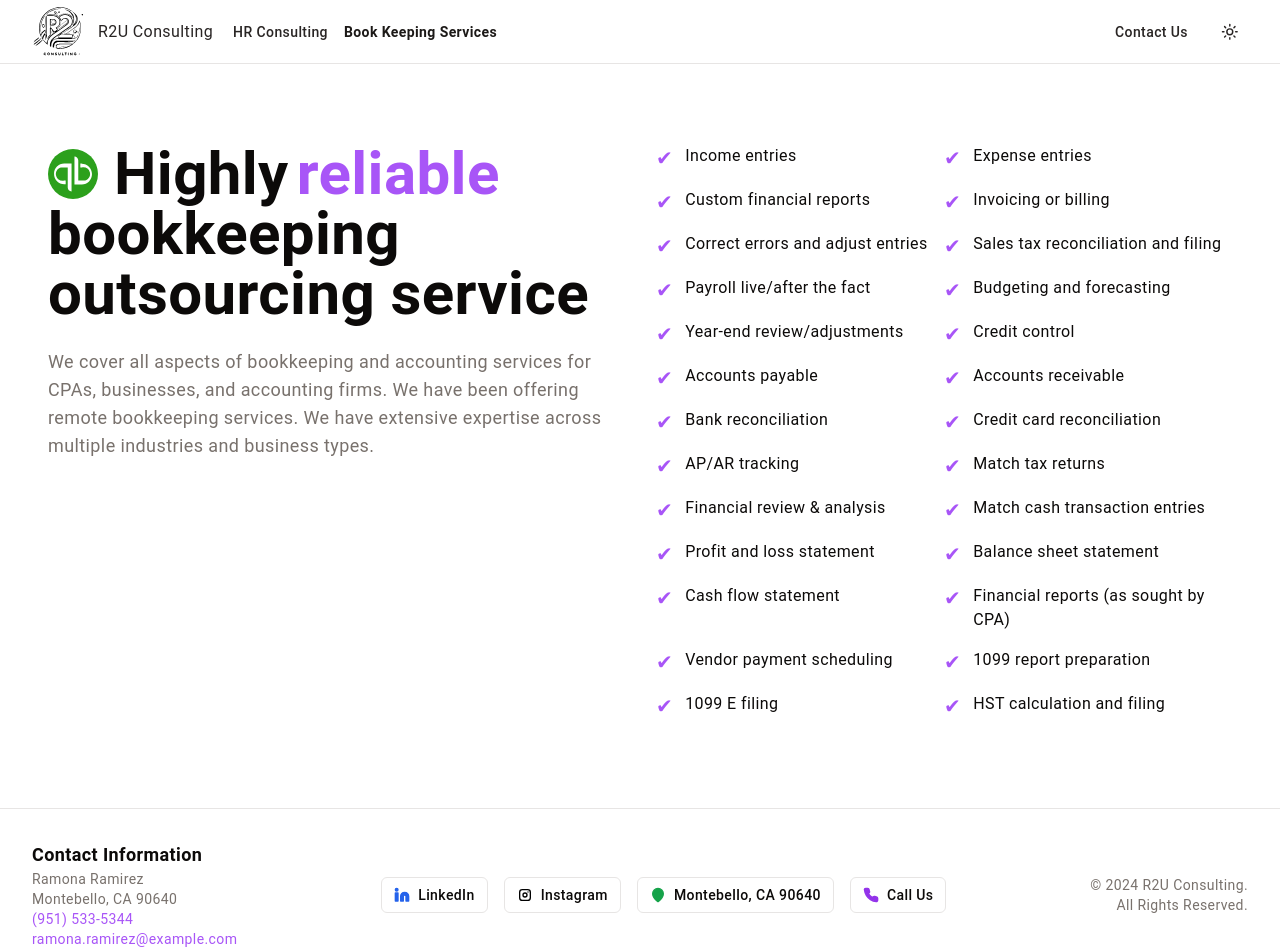
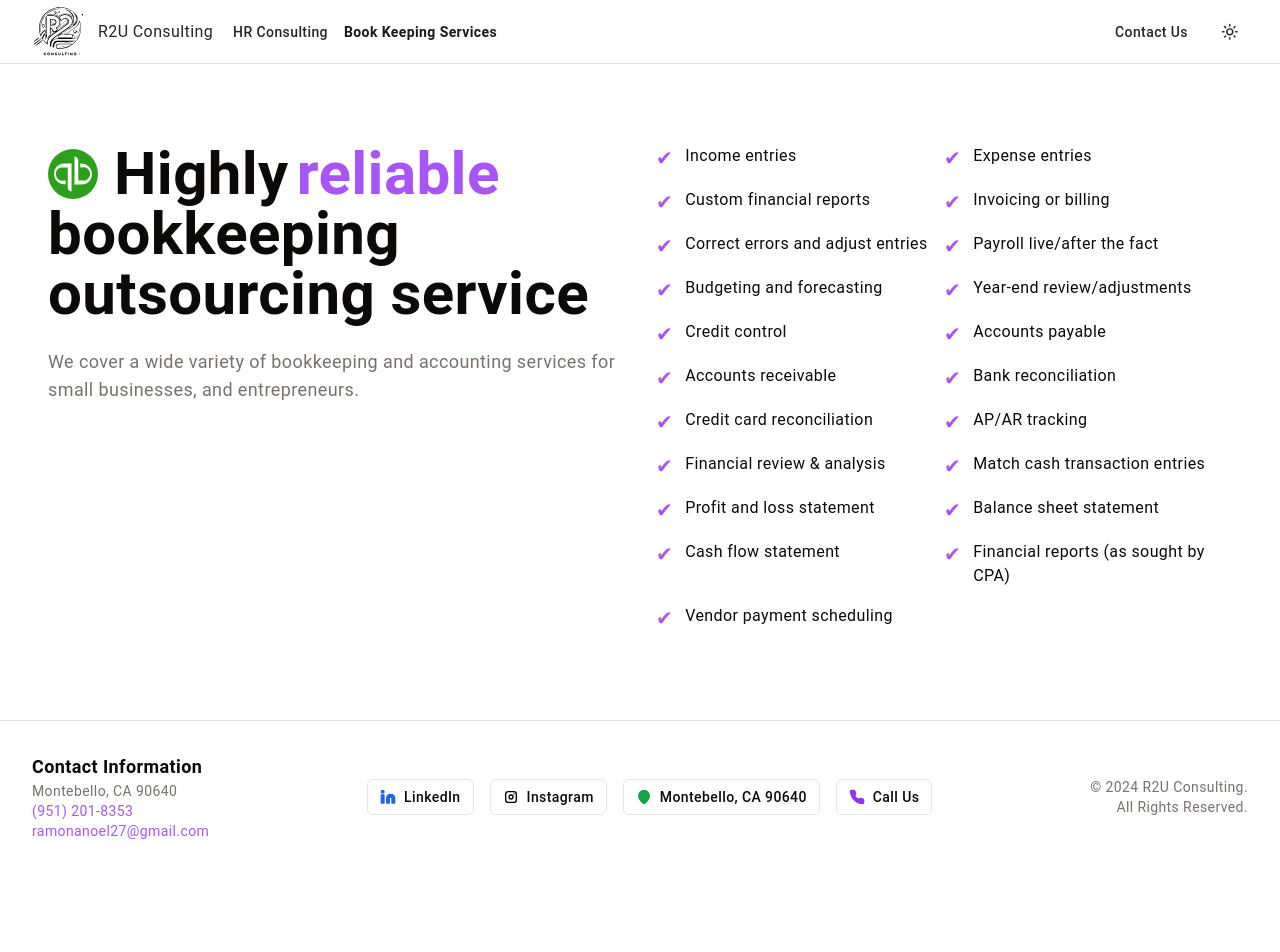
Before and after one commit to iisael9/R2U, a Next.js app: page /Bookkeeping in a window 1280 px wide. Shown: the top 952 px of the page. After the commit the page ends 873 px from the top, so only its background shows below. Built offline with nearby package versions, Linux system fonts and the light colour scheme.

Commit message:
Changes Requested In Meeteing

```diff
--- a/app/Bookkeeping/page.tsx
+++ b/app/Bookkeeping/page.tsx
@@ -13,7 +13,7 @@ const items: Item[] = [
   { title: "Custom financial reports", description: "Generate customized financial reports tailored to your needs." },
   { title: "Invoicing or billing", description: "Create and manage invoices or bills efficiently." },
   { title: "Correct errors and adjust entries", description: "Fix errors and make adjustments to financial entries." },
-  { title: "Sales tax reconciliation and filing", description: "Reconcile and file sales tax accurately." },
+  // { title: "Sales tax reconciliation and filing", description: "Reconcile and file sales tax accurately." },
   { title: "Payroll live/after the fact", description: "Process payroll in real-time or retrospectively." },
   { title: "Budgeting and forecasting", description: "Develop accurate budgets and financial forecasts." },
   { title: "Year-end review/adjustments", description: "Conduct year-end reviews and make necessary adjustments." },
@@ -23,7 +23,7 @@ const items: Item[] = [
   { title: "Bank reconciliation", description: "Reconcile bank statements with financial records." },
   { title: "Credit card reconciliation", description: "Match credit card transactions with records." },
   { title: "AP/AR tracking", description: "Track accounts payable and accounts receivable effectively." },
-  { title: "Match tax returns", description: "Ensure accurate matching of tax returns." },
+  // { title: "Match tax returns", description: "Ensure accurate matching of tax returns." },
   { title: "Financial review & analysis", description: "Perform in-depth reviews and analyses of financial data." },
   { title: "Match cash transaction entries", description: "Reconcile and match all cash transactions." },
   { title: "Profit and loss statement", description: "Prepare accurate profit and loss statements." },
@@ -31,9 +31,9 @@ const items: Item[] = [
   { title: "Cash flow statement", description: "Track and monitor cash flow across your business." },
   { title: "Financial reports (as sought by CPA)", description: "Prepare financial reports required by CPAs." },
   { title: "Vendor payment scheduling", description: "Schedule and manage vendor payments." },
-  { title: "1099 report preparation", description: "Prepare 1099 reports accurately and on time." },
-  { title: "1099 E filing", description: "File 1099 forms electronically with ease." },
-  { title: "HST calculation and filing", description: "Accurately calculate and file HST." },
+  // { title: "1099 report preparation", description: "Prepare 1099 reports accurately and on time." },
+  // { title: "1099 E filing", description: "File 1099 forms electronically with ease." },
+  // { title: "HST calculation and filing", description: "Accurately calculate and file HST." },
 ];
 
 export default function ServicesPage() {
@@ -70,8 +70,7 @@ export default function ServicesPage() {
       </h1>
 
       <p className="text-base sm:text-lg text-muted-foreground">
-        We cover all aspects of bookkeeping and accounting services for CPAs, businesses, and accounting firms. We
-        have been offering remote bookkeeping services. We have extensive expertise across multiple industries and business types.
+        We cover a wide variety of bookkeeping and accounting services for small businesses, and entrepreneurs.
       </p>
     </div>
 
--- a/app/HR_Consulting/page.tsx
+++ b/app/HR_Consulting/page.tsx
@@ -8,8 +8,7 @@ export default function HRConsultingPage() {
           </h2>
           <p className="text-lg text-muted-foreground mb-6">
             Outsourcing HR frees up your time to focus on core functions. Our team provides customized solutions to meet
-            your unique needs. We offer exceptional customer service, cost-effective HR services, and a unique combination
-            of national resources and personal service. Key services include:
+            your unique needs. We offer exceptional customer service, cost-effective HR services, and a unique and personal service. Key services include:
           </p>
           <ul className="list-disc pl-6 text-base space-y-2">
             <li>Employee On-Boarding</li>
@@ -29,8 +28,7 @@ export default function HRConsultingPage() {
             HR Consulting Services
           </h2>
           <p className="text-lg text-muted-foreground mb-6">
-            Companies face pressure to achieve more with less while managing human capital strategically and
-            comprehensively. We provide guidance and best practices to address all aspects of HR for your organization.
+            Companies face pressure to achieve more with less while trying to strategically manage their workforce. We provide guidance and best practices to address all aspects of HR for your organization.
             Whether you need to evaluate risks, improve efficiencies, manage change, or conduct a cultural assessment, we
             are here to help you achieve your organization&apos;s goals. We offer a wide range of HR services, including:
           </p>
@@ -38,11 +36,11 @@ export default function HRConsultingPage() {
             <li>HR Compliance Assessments</li>
             <li>HR Process Review and Improvements</li>
             <li>Employee Engagement Surveys</li>
-            <li>Human Capital Due Diligence for Mergers and Acquisitions</li>
+            {/* <li>Human Capital Due Diligence for Mergers and Acquisitions</li> */}
             <li>Start-up Company HR Set Up</li>
             <li>Employee Handbooks</li>
           </ul>
-          <p className="text-lg text-muted-foreground mt-6">
+          {/* <p className="text-lg text-muted-foreground mt-6">
             Our national expertise enhances and supports our locally-delivered{" "}
             <a href="#" className="text-purple-500 underline">
               benefits consulting
@@ -55,7 +53,7 @@ export default function HRConsultingPage() {
             <a href="#" className="text-purple-500 underline">
               HRIS technology
             </a>{" "}.
-          </p>
+          </p> */}
         </section>
 
         {/* Call-to-Action Button */}
--- a/app/contact/page.tsx
+++ b/app/contact/page.tsx
@@ -43,13 +43,13 @@ export default function ContactPage() {
               Call Us
             </h3>
             <p className="text-gray-600 dark:text-gray-400 text-lg mb-6">
-              951-533-5344
+            (951) 201-8353
             </p>
             <p className="font-semibold text-gray-800 dark:text-gray-100">
               Phone Hours:
             </p>
             <p className="text-gray-600 dark:text-gray-400">
-              Monday–Friday: 6:00 am–4:00 pm PT
+              Monday–Friday: 8:00 am–4:00 pm PT
             </p>
             <p className="text-gray-600 dark:text-gray-400">
               Saturday & Sunday: Closed
@@ -68,10 +68,10 @@ export default function ContactPage() {
               Submit an email, and we will get back to you as soon as possible.
             </p>
             <a
-              href="mailto:ramona.ramirez@example.com"
+              href="mailto:ramonanoel27@gmail.com"
               className="text-purple-500 hover:underline dark:text-purple-400 text-lg"
             >
-              ramona.ramirez@example.com
+              ramonanoel27@gmail.com
             </a>
             <p className="font-semibold text-gray-800 dark:text-gray-100 mt-6">
               Email Hours:
@@ -79,9 +79,9 @@ export default function ContactPage() {
             <p className="text-gray-600 dark:text-gray-400">
               Monday–Friday: 6:00 am–4:00 pm PT
             </p>
-            <p className="text-gray-600 dark:text-gray-400">
+            {/* <p className="text-gray-600 dark:text-gray-400">
               Saturday & Sunday: 6:00 am–4:00 pm PT
-            </p>
+            </p> */}
           </div>
         </div>
       </div>
--- a/app/page.tsx
+++ b/app/page.tsx
@@ -18,12 +18,12 @@ export default function Home() {
       {/* Main Content */}
       <div className="sm:min-h-[85.5vh] min-h-[85vh] flex flex-col items-center justify-center">
         <h1 className="text-4xl font-semi-bold mb-4 sm:text-7xl lg:text-8xl">
-          <span className="text-purple-500">Reliable</span> outsourcing services
+          <span className="text-purple-500">Reliable</span> Outsourcing Services
         </h1>
 
         <p className="mb-8 sm:text-lg max-w-[800px] text-muted-foreground">
-          We provide
-          <span className="text-purple-500"> Industry Leading </span>
+          We specialize in
+          <span className="text-purple-500"> small businesses </span>
           consulting services
         </p>
 
@@ -66,7 +66,7 @@ export default function Home() {
           <MdVerified className="text-purple-500 text-4xl mb-4" />
           <h3 className="text-lg font-bold mb-2">Trusted Expertise</h3>
           <p className="text-sm text-muted-foreground">
-            Our team is backed by years of proven experience and client trust.
+            Our team is backed by experience and client trust.
           </p>
         </div>
         <div className="flex flex-col items-center">
--- a/components/footer.tsx
+++ b/components/footer.tsx
@@ -11,13 +11,13 @@ export function Footer() {
         <div className="flex flex-col items-center sm:items-start text-center sm:text-left">
           <h4 className="text-lg font-semibold">Contact Information</h4>
           <p className="text-muted-foreground text-sm">
-            Ramona Ramirez <br />
+            {/* Ramona Ramirez <br /> */}
             Montebello, CA 90640 <br />
-            <Link href="tel:9515335344" className="text-purple-500 hover:underline">
-              (951) 533-5344
+            <Link href="tel:9512018353" className="text-purple-500 hover:underline">
+              (951) 201-8353
             </Link> <br />
-            <Link href="mailto:ramona.ramirez@example.com" className="text-purple-500 hover:underline">
-              ramona.ramirez@example.com
+            <Link href="mailto:ramonanoel27@gmail.com" className="text-purple-500 hover:underline">
+            ramonanoel27@gmail.com
             </Link>
           </p>
         </div>
```
